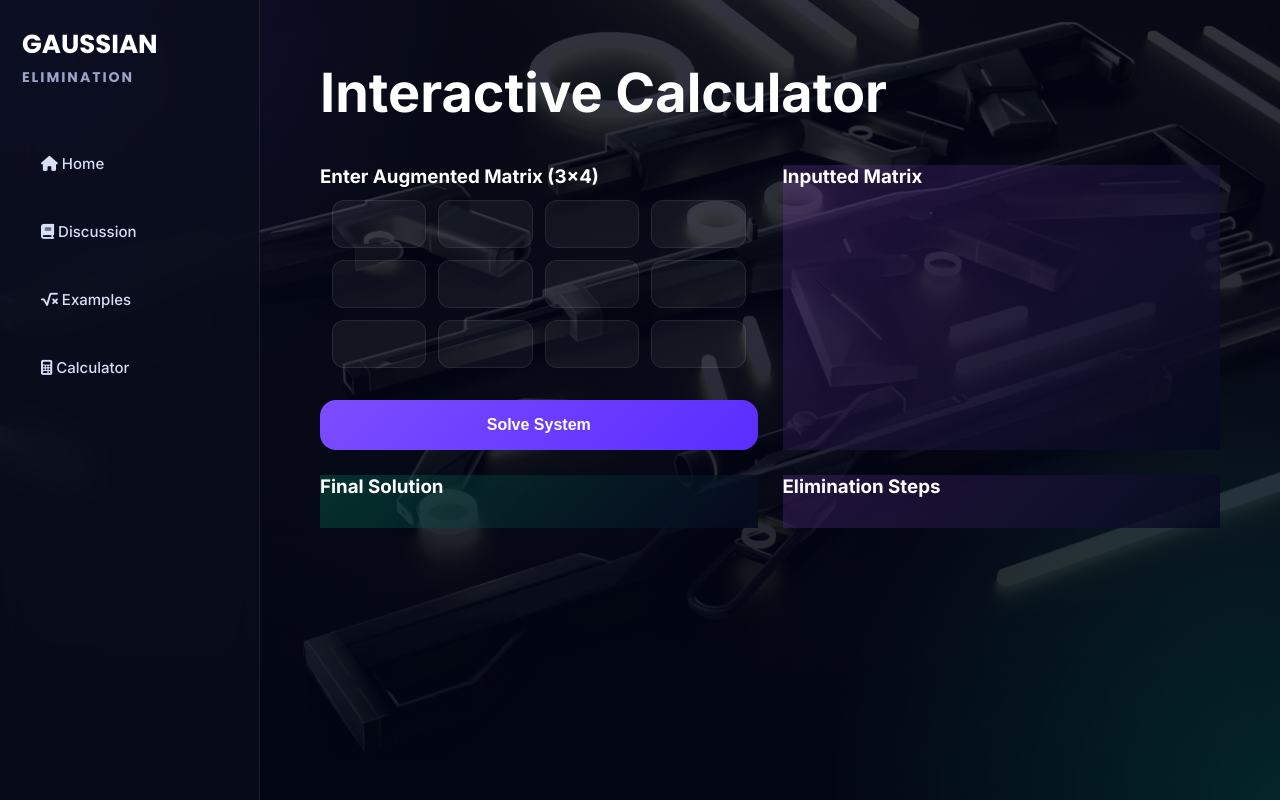
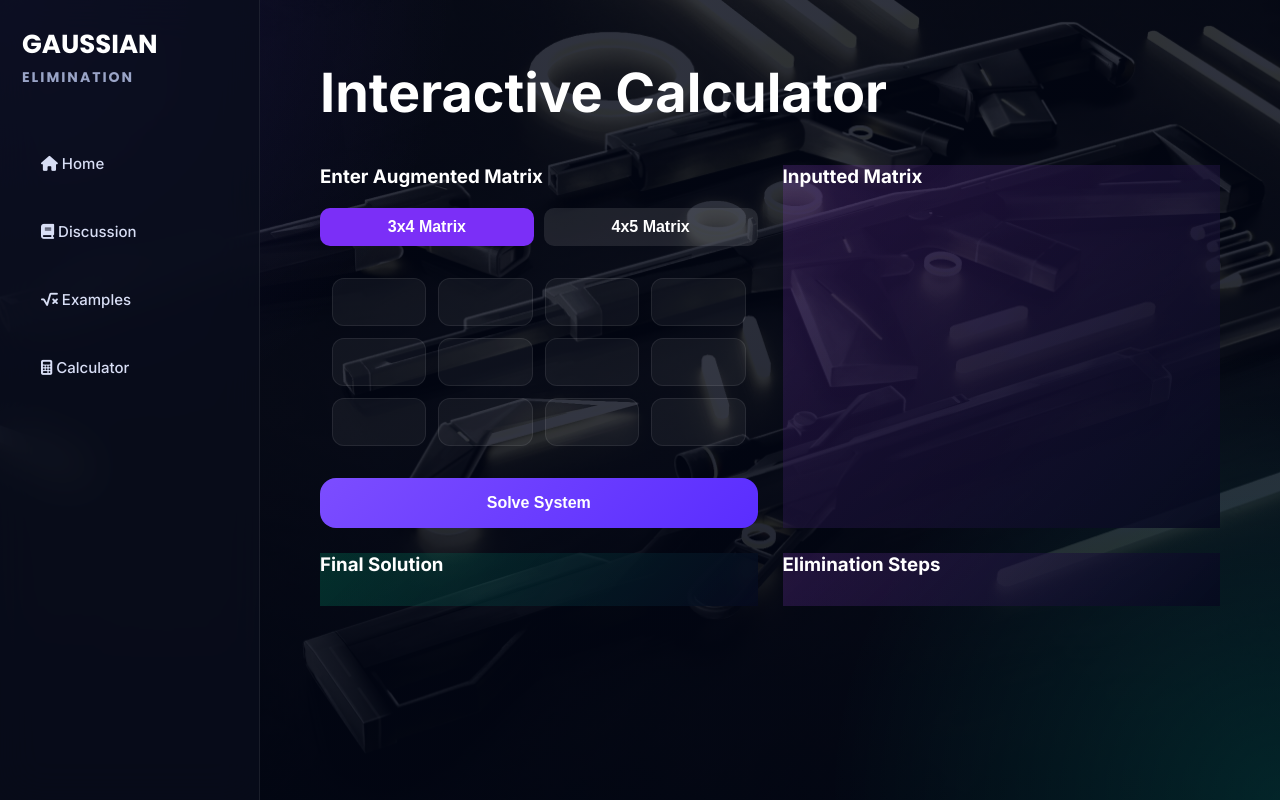
Before and after one commit to procisss/GaussElimination, a Flask app: page /calculator in a window 1280 px wide. Run offline with Flask 3, Linux system fonts and the light colour scheme.

Commit message:
Updated script

```diff
--- a/static/css/style.css
+++ b/static/css/style.css
@@ -591,3 +591,41 @@ button:hover{
 .spaced {
     margin-top: 20px;
 }
+
+.matrix-tabs{
+
+    display:flex;
+    gap:10px;
+    margin-bottom:20px;
+
+}
+
+.matrix-btn{
+
+    padding:10px 20px;
+    border:none;
+    border-radius:10px;
+
+    background:rgba(255,255,255,0.1);
+
+    color:white;
+
+    cursor:pointer;
+
+    font-weight:bold;
+
+    transition:0.3s;
+
+}
+
+.matrix-btn:hover{
+
+    background:#7b2ff7;
+
+}
+
+.matrix-btn.active{
+
+    background:#7b2ff7;
+
+}
--- a/static/js/script.js
+++ b/static/js/script.js
@@ -1,23 +1,102 @@
+let currentMatrixSize = 3;
+
+
+// =========================
+// GENERATE MATRIX
+// =========================
+
+function generateMatrix(size) {
+
+    const table = document.getElementById("matrixTable");
+
+    table.innerHTML = "";
+
+    const cols = size + 1;
+
+    for (let i = 0; i < size; i++) {
+
+        const row = document.createElement("tr");
+
+        for (let j = 0; j < cols; j++) {
+
+            const cell = document.createElement("td");
+
+            const input = document.createElement("input");
+
+            input.type = "number";
+
+            input.step = "any";
+
+            input.id = `cell-${i}-${j}`;
+
+            cell.appendChild(input);
+
+            row.appendChild(cell);
+        }
+
+        table.appendChild(row);
+    }
+}
+
+
+// =========================
+// SWITCH MATRIX SIZE
+// =========================
+
+function setMatrixSize(size) {
+
+    currentMatrixSize = size;
+
+    generateMatrix(size);
+
+    document
+        .getElementById("btn3")
+        .classList.remove("active");
+
+    document
+        .getElementById("btn4")
+        .classList.remove("active");
+
+    if (size === 3) {
+
+        document
+            .getElementById("btn3")
+            .classList.add("active");
+
+    } else {
+
+        document
+            .getElementById("btn4")
+            .classList.add("active");
+    }
+}
+
+
+// =========================
+// SOLVE SYSTEM
+// =========================
+
 async function solveSystem() {
 
-    const inputs = document.querySelectorAll('input')
+    const size = currentMatrixSize;
 
-    let matrix = []
-    let row = []
+    let matrix = [];
 
-    inputs.forEach((input, index) => {
+    for (let i = 0; i < size; i++) {
 
-        row.push(parseFloat(input.value))
+        let row = [];
 
-        if ((index + 1) % 4 === 0) {
+        for (let j = 0; j < size + 1; j++) {
 
-            matrix.push(row)
+            const value = parseFloat(
+                document.getElementById(`cell-${i}-${j}`).value
+            ) || 0;
 
-            row = []
-
+            row.push(value);
         }
 
-    })
+        matrix.push(row);
+    }
 
     // =========================
     // DISPLAY INPUT MATRIX
@@ -27,120 +106,105 @@ async function solveSystem() {
 
     <div class="matrix-wrapper">
 
-        <div class="matrix-bracket left">
-            [
-        </div>
-
         <div class="matrix-values">
 
-    `
+    `;
 
     matrix.forEach(r => {
 
-        matrixHTML += `<div class="matrix-row">`
+        matrixHTML += `<div class="matrix-row">`;
 
         r.forEach((val, index) => {
 
-            if(index === 3){
+            if (index === matrix[0].length - 1) {
 
                 matrixHTML += `
                     <span class="divider">|</span>
-                `
+                `;
             }
 
             matrixHTML += `
                 <span>${val}</span>
-            `
-        })
+            `;
+        });
 
-        matrixHTML += `</div>`
-
-    })
+        matrixHTML += `</div>`;
+    });
 
     matrixHTML += `
-
         </div>
-
-        <div class="matrix-bracket right">
-            ]
-        </div>
-
     </div>
-
-    `
+    `;
 
     document.getElementById(
-        'matrixDisplay'
-    ).innerHTML = matrixHTML
-
+        "matrixDisplay"
+    ).innerHTML = matrixHTML;
 
     // =========================
     // FETCH SOLUTION
     // =========================
 
-    const response = await fetch('/solve', {
+    const response = await fetch("/solve", {
 
-        method: 'POST',
+        method: "POST",
 
         headers: {
-            'Content-Type': 'application/json'
+            "Content-Type": "application/json"
         },
 
         body: JSON.stringify({
             matrix: matrix
         })
+    });
 
-    })
-
-    const data = await response.json()
+    const data = await response.json();
 
     // =========================
     // ERROR HANDLING
     // =========================
 
-    if(data.error){
+    if (data.error) {
 
         document.getElementById(
-            'solution'
-        ).innerHTML = data.error
+            "solution"
+        ).innerHTML = data.error;
 
-        return
-
+        return;
     }
 
     // =========================
     // DISPLAY SOLUTION
     // =========================
 
-        document.getElementById(
-        'solution'
-    ).innerHTML = `
+    let solutionHTML = "";
 
-        x₁ = ${data.solution[0]}
-        &nbsp;&nbsp;
-        (${data.fraction_solution[0]})
-        <br><br>
+    data.solution.forEach((value, index) => {
 
-        x₂ = ${data.solution[1]}
-        &nbsp;&nbsp;
-        (${data.fraction_solution[1]})
-        <br><br>
+        solutionHTML += `
 
-        x₃ = ${data.solution[2]}
-        &nbsp;&nbsp;
-        (${data.fraction_solution[2]})
+            x${index + 1} = ${value}
 
-    `
+            &nbsp;&nbsp;
+
+            (${data.fraction_solution[index]})
+
+            <br><br>
+        `;
+    });
+
+    document.getElementById(
+        "solution"
+    ).innerHTML = solutionHTML;
 
     // =========================
     // DISPLAY STEPS
     // =========================
 
     const stepsDiv = document.getElementById(
-        'steps'
-    )
+        "steps"
+    );
 
-    stepsDiv.innerHTML = ''
+    stepsDiv.innerHTML = "";
 
     data.steps.forEach((step, index) => {
 
@@ -157,44 +221,53 @@ async function solveSystem() {
                 ${step}
 
             </div>
-
-        `
-
-    })
-
+        `;
+    });
 }
 
-function showExample(exampleNumber){
+
+// =========================
+// EXAMPLE TABS
+// =========================
+
+function showExample(exampleNumber) {
 
     const examples = document.querySelectorAll(
-        '.example-content'
-    )
+        ".example-content"
+    );
 
     examples.forEach(example => {
 
         example.classList.remove(
-            'active-example'
-        )
-
-    })
+            "active-example"
+        );
+    });
 
     document.getElementById(
         `example${exampleNumber}`
     ).classList.add(
-        'active-example'
-    )
+        "active-example"
+    );
 
     const buttons = document.querySelectorAll(
-        '.tab-btn'
-    )
+        ".tab-btn"
+    );
 
     buttons.forEach(btn => {
 
-        btn.classList.remove('active')
-
-    })
+        btn.classList.remove("active");
+    });
 
     buttons[exampleNumber - 1]
-    .classList.add('active')
+        .classList.add("active");
+}
 
-}
+
+// =========================
+// PAGE LOAD
+// =========================
+
+window.onload = function () {
+
+    generateMatrix(3);
+};
--- a/templates/calculator.html
+++ b/templates/calculator.html
@@ -13,42 +13,35 @@ Interactive Calculator
     <!-- UPPER LEFT -->
     <div class="glass">
 
-        <h3>
+        <h3>Enter Augmented Matrix</h3>
 
-            Enter Augmented Matrix (3x4)
+<div class="matrix-tabs">
 
-        </h3>
+    <button class="matrix-btn active"
+            id="btn3"
+            onclick="setMatrixSize(3)">
 
-        <table class="matrix">
+        3x4 Matrix
 
-            <tr>
-                <td><input type="number"></td>
-                <td><input type="number"></td>
-                <td><input type="number"></td>
-                <td><input type="number"></td>
-            </tr>
+    </button>
 
-            <tr>
-                <td><input type="number"></td>
-                <td><input type="number"></td>
-                <td><input type="number"></td>
-                <td><input type="number"></td>
-            </tr>
+    <button class="matrix-btn"
+            id="btn4"
+            onclick="setMatrixSize(4)">
 
-            <tr>
-                <td><input type="number"></td>
-                <td><input type="number"></td>
-                <td><input type="number"></td>
-                <td><input type="number"></td>
-            </tr>
+        4x5 Matrix
 
-        </table>
+    </button>
 
-        <button onclick="solveSystem()">
+</div>
 
-            Solve System
+<table class="matrix" id="matrixTable"></table>
 
-        </button>
+<button onclick="solveSystem()">
+
+    Solve System
+
+</button>
 
     </div>
 
```
